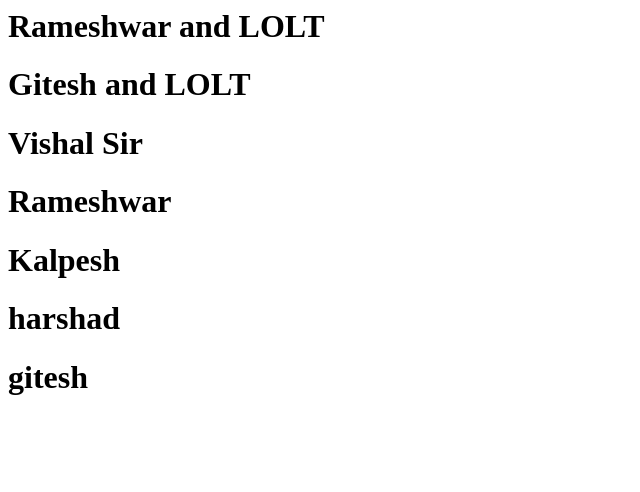
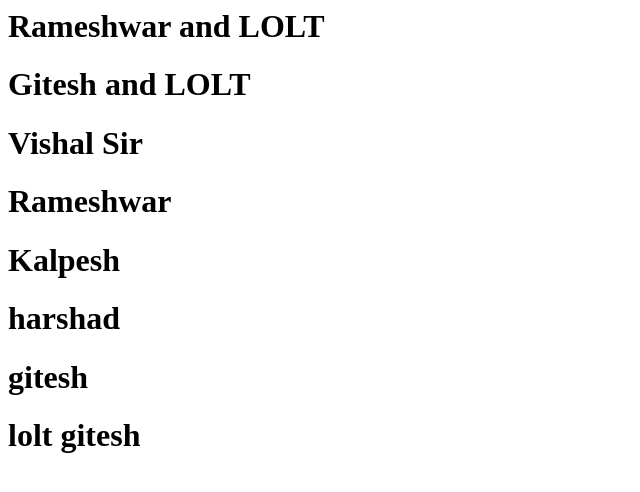
Before and after one commit to MHTECHIN/rameshwar, a plain HTML site: page index.html in a window 1280 px wide. Shown: the whole page, without its empty margins (0-640 px from the left). Drawn offline with Linux system fonts and the light colour scheme.

Commit message:
add 9 line

```diff
--- a/index.html
+++ b/index.html
@@ -5,3 +5,4 @@
 <h1>Kalpesh</h1>
 <h1>harshad<h1>
 <h1>gitesh<h1>
+<h1>lolt gitesh<h1>
```
